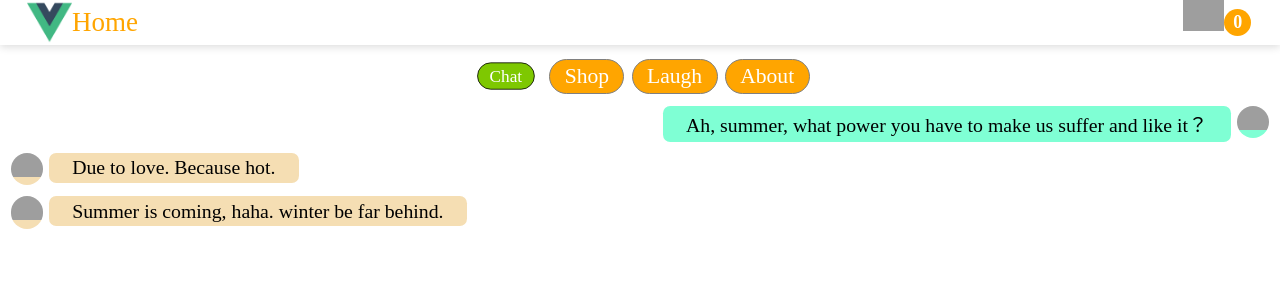
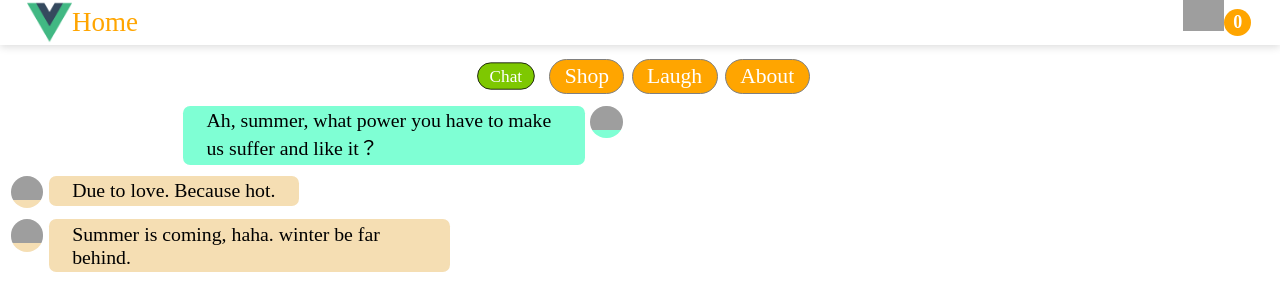
Before and after one commit to zhongmeizhi/vue-old-2016, a Vue app in the folder src/: page /#/chat in a window 1280 px wide. Shown: the top 284 px of the page. Built offline with nearby package versions, Linux system fonts and the light colour scheme; no server answers; grey boxes are pictures that could not be loaded; the HTML template or start-up script is replaced by a standard one.

Commit message:
git sourstreehenannyong a.

```diff
--- a/src/components/main/chat.vue
+++ b/src/components/main/chat.vue
@@ -1,7 +1,7 @@
 <template>
-	<section class="chat" :class="{active:imgOpen||emojiOpen}">
+	<section class="chat" >
 		<!-- note chat box-->
-		<div class="note">
+		<div class="note" :class="{active:imgOpen||emojiOpen}" @click="faceTF(0,0)">
 			<div v-for="chat in chatData" :class="chat.people" class="clearfix">
 				<i class="head"></i>
 				<p v-if="chat.saying" class="chatSay">
@@ -15,8 +15,8 @@
 		<!-- emoji swipe-->
 		<div  class="booth" :class="{active:emojiOpen}">
 			<swiper :options="swiperOption" ref="mySwiper">
-				<swiper-slide  class="emojiBox" v-for="(emojiPage,i) in emojiSet">
-					<span v-for="(emoji,j) in emojiPage" @click="sendEmoji(i,j)" :title="emoji.key">
+				<swiper-slide  class="emojiBox" v-for="(emojiPage,i) in emojiSet" key="emojiPage">
+					<span v-for="(emoji,j) in emojiPage" @click="sendEmoji(i,j)" :title="emoji.key" key="emoji">
 						{{emoji.value}}
 					</span>
 				</swiper-slide>
@@ -36,10 +36,10 @@
 		</div>
 		<!-- say input box-->
 		<div class="footer" :class="{active:imgOpen||emojiOpen}">
-			<input  v-focus-input type="text" name="talk" id="talk" value="" v-model="setSay" @keydown.enter="sendSay" @focus="emojiOpen = false;imgOpen = false;"/>
+			<input  v-focus-input type="text" name="talk" id="talk" value="" v-model="setSay" @keydown.enter="sendSay" @focus="faceTF(0,0)"/>
 			<div class="talkIcon">
-				<span class="face" @click="emojiOpen = true;imgOpen = false;"></span>
-				<span class="love" @click="imgOpen = true;emojiOpen = false;"></span>
+				<span class="face" @click="faceTF(1,0)"></span>
+				<span class="love" @click="faceTF(0,1)"></span>
 			</div>
 		</div>
 	</section>
@@ -69,9 +69,12 @@
 			this.$nextTick(()=> {
 				if(navigator.platform.indexOf("Win")!=-1 || navigator.platform.indexOf("Mac")!=-1){
 //	  				alert(navigator.platform + " can't display emoji. ");
-				}
-				this.getEmoji();
-				this.getImgs();
+				};
+				console.log(this.swiper)
+				setTimeout(()=>{
+					this.getEmoji();
+					this.getImgs();
+				},0)
 			})
 		},
 		methods: {
@@ -126,14 +129,18 @@
 				// 图片最后一个不是表情
 				this.imgSet[2].pop();
 			},
-			sendImg(i){
-				let curImg = {people:"self",imgStyle:this.imgSet[i]};
+			sendImg(i,j){
+				let curImg = {people:"self",imgStyle:this.imgSet[i][j]};
 				this.chatData.push(curImg);
 			},
 			sendSay(){
 				this.chatData.push({people:"self",saying:this.setSay});
 				this.setSay = "";
 			},
+			faceTF(emoji,img){
+				this.emojiOpen = emoji;
+				this.imgOpen = img;
+			}
 		},
 		directives:{
 			focusInput:{
@@ -146,6 +153,13 @@
 </script>
 
 <style scoped>
+	.note{
+		position: absolute;
+		margin-right: 0.6rem;
+		min-height: calc(100% - 9rem);
+		padding-bottom: 3rem;
+		transition: all 0.5s;
+	}
 	/* chatBox*/
 	.self .chatSay,.other .chatSay{
 		border-radius: 0.4rem;
@@ -194,6 +208,7 @@
 	    background: gainsboro;
 	    width: 100%;
 	    margin-left: -0.6rem;
+	    transition: all 0.5s;
 	}
 	.imgBox p{
 		width: 25%;
@@ -264,11 +279,10 @@
 		right: 13%;
 	}
 	/* active*/
-	.chat.active{
+	.note.active{
 		padding-bottom: 17.8rem;
 	}
 	.booth.active{
-		transition: all 0.5s;
 		height: 14.5rem;
 	}
 	.footer.active{
```
